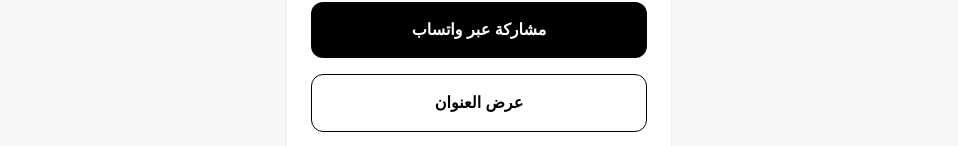
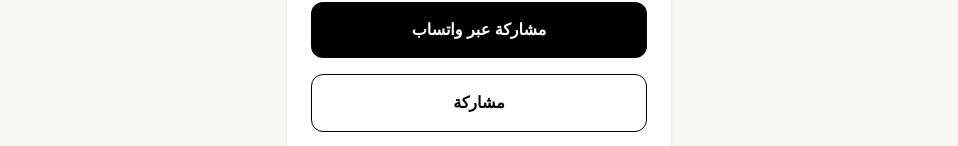
Before and after one commit to hammamghamdi/onwan, a Next.js app: page /success in a window 1280 px wide. Shown: the part 628-774 px from the top of the page, without its empty margins (161-1119 px from the left). Built offline with nearby package versions, Linux system fonts and the light colour scheme.

Commit message:
standardize address share message

```diff
--- a/app/manage/page.tsx
+++ b/app/manage/page.tsx
@@ -1,6 +1,7 @@
 "use client";
 
 import { LanguageNav } from "@/app/components/LanguageNav";
+import { createAddressShareMessage } from "@/lib/shareAddress";
 import { supabase } from "@/lib/supabase";
 import { useLanguage } from "@/lib/useLanguage";
 import Link from "next/link";
@@ -210,7 +211,7 @@
   };
 
   const copyPublicLink = async () => {
-    await navigator.clipboard.writeText(addressUrl);
+    await navigator.clipboard.writeText(createAddressShareMessage(addressUrl));
     setCopied(true);
   };
 
--- a/app/success/page.tsx
+++ b/app/success/page.tsx
@@ -1,6 +1,7 @@
 "use client";
 
 import { LanguageNav } from "@/app/components/LanguageNav";
+import { createAddressShareMessage } from "@/lib/shareAddress";
 import { useLanguage } from "@/lib/useLanguage";
 import Link from "next/link";
 import { useSearchParams } from "next/navigation";
@@ -15,9 +16,9 @@
     copied: "تم نسخ الرابط",
     copy: "نسخ الرابط",
     whatsapp: "مشاركة عبر واتساب",
+    nativeShare: "مشاركة",
     view: "عرض العنوان",
     edit: "تعديل العنوان",
-    whatsappText: "هذا عنواني للوصول:",
   },
   en: {
     title: "Your address was created successfully",
@@ -26,9 +27,9 @@
     copied: "Link copied",
     copy: "Copy link",
     whatsapp: "Share on WhatsApp",
+    nativeShare: "Share",
     view: "View address",
     edit: "Edit address",
-    whatsappText: "This is my address for arrival:",
   },
 };
 
@@ -76,7 +77,19 @@
   }, [addressUrl, name]);
 
   const copyLink = async () => {
-    await navigator.clipboard.writeText(addressUrl);
+    await navigator.clipboard.writeText(createAddressShareMessage(addressUrl));
+    setCopied(true);
+  };
+
+  const shareAddress = async () => {
+    const shareText = createAddressShareMessage(addressUrl);
+
+    if (navigator.share) {
+      await navigator.share({ text: shareText });
+      return;
+    }
+
+    await navigator.clipboard.writeText(shareText);
     setCopied(true);
   };
 
@@ -89,7 +102,7 @@
     link.click();
   };
 
-  const whatsappText = encodeURIComponent(`${text.whatsappText}\n${addressUrl}`);
+  const whatsappText = encodeURIComponent(createAddressShareMessage(addressUrl));
 
   return (
     <main
@@ -137,6 +150,13 @@
           {text.whatsapp}
         </a>
 
+        <button
+          onClick={shareAddress}
+          className="mb-4 w-full rounded-xl border border-black py-4 font-bold text-black"
+        >
+          {text.nativeShare}
+        </button>
+
         <Link
           href={`/${name}`}
           className="mb-4 block w-full rounded-xl border border-black py-4 font-bold text-black"
--- /dev/null
+++ b/lib/shareAddress.ts
@@ -0,0 +1,10 @@
+const shareMessageLines = [
+  "هذا عنوان الوصول الخاص بي",
+  "This is my access address",
+  "یہ میرا رسائی کا پتہ ہے",
+  "এটি আমার পৌঁছানোর ঠিকানা",
+];
+
+export const createAddressShareMessage = (publicUrl: string) => {
+  return [...shareMessageLines, "", publicUrl].join("\n");
+};
```
